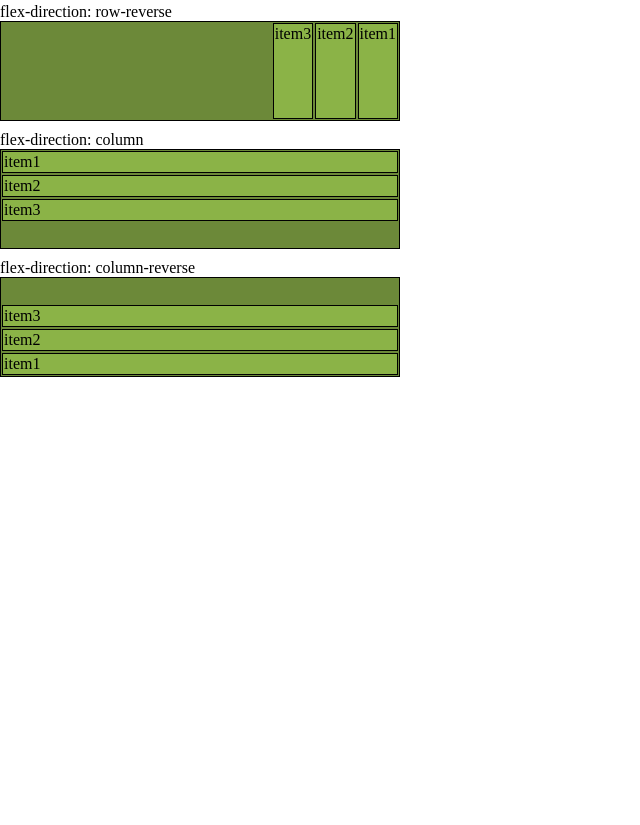
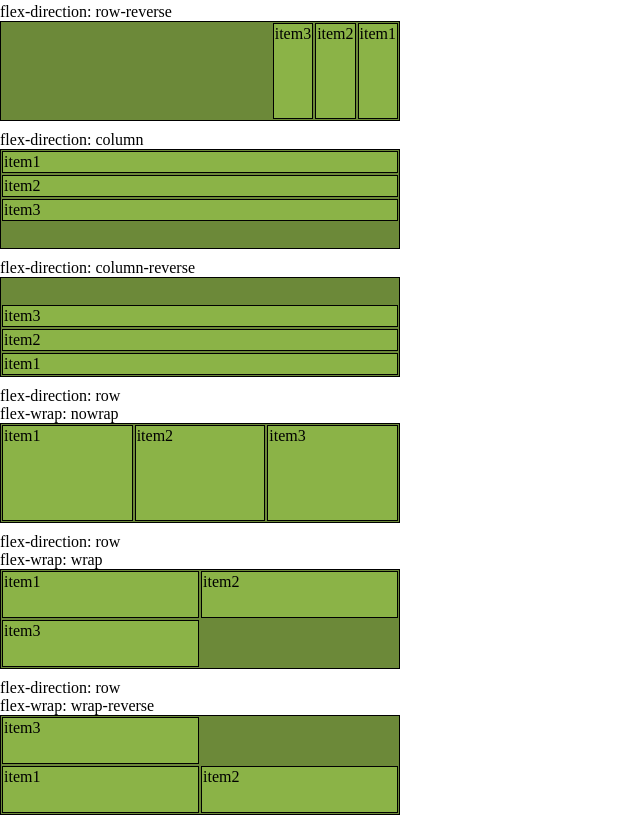
Before and after one commit to stivenjsdev/intro-web-31, a plain HTML site: page 1.4.flexbox/index.html in a window 1280 px wide. Shown: the part 463-1288 px from the top of the page, without its empty margins (0-640 px from the left). Before the commit the page ends 850 px from the top, so only its background shows below. Drawn offline with Linux system fonts and the light colour scheme.

Commit message:
flex wrap jc ai ac gap

```diff
--- a/1.4.flexbox/index.html
+++ b/1.4.flexbox/index.html
@@ -55,5 +55,32 @@
     <div class="item">item3</div>
   </div>
 
+  <p>flex-direction: row</p>
+  <p>flex-wrap: nowrap</p>
+  <div class="container display-flex row no-wrap">
+    <div class="item item-width-200">item1</div>
+    <div class="item item-width-200">item2</div>
+    <div class="item item-width-200">item3</div>
+  </div>
+
+  <p>flex-direction: row</p>
+  <p>flex-wrap: wrap</p>
+  <div class="container display-flex row wrap">
+    <div class="item item-width-200">item1</div>
+    <div class="item item-width-200">item2</div>
+    <div class="item item-width-200">item3</div>
+  </div>
+
+  <p>flex-direction: row</p>
+  <p>flex-wrap: wrap-reverse</p>
+  <div class="container display-flex row wrap-reverse">
+    <div class="item item-width-200">item1</div>
+    <div class="item item-width-200">item2</div>
+    <div class="item item-width-200">item3</div>
+  </div>
+
+    <!-- todo: hacer el wrap para row reverse, column y column-reverse -->
+
+    <!-- todo: hacer justify content para row reverse, column y column-reverse -->
 </body>
 </html>
--- a/1.4.flexbox/style.css
+++ b/1.4.flexbox/style.css
@@ -50,3 +50,25 @@ body {
 .column-reverse {
   flex-direction: column-reverse;
 }
+
+.wrap {
+  flex-wrap: wrap;
+}
+
+.nowrap {
+  flex-wrap: nowrap;
+}
+
+.wrap-reverse {
+  flex-wrap: wrap-reverse;
+}
+
+.item-width-200 {
+  width: 197px;
+}
+
+.jc-flex-start {
+  display: flex;
+  flex-flow: row wrap;
+  justify-content: flex-start;
+}
```
